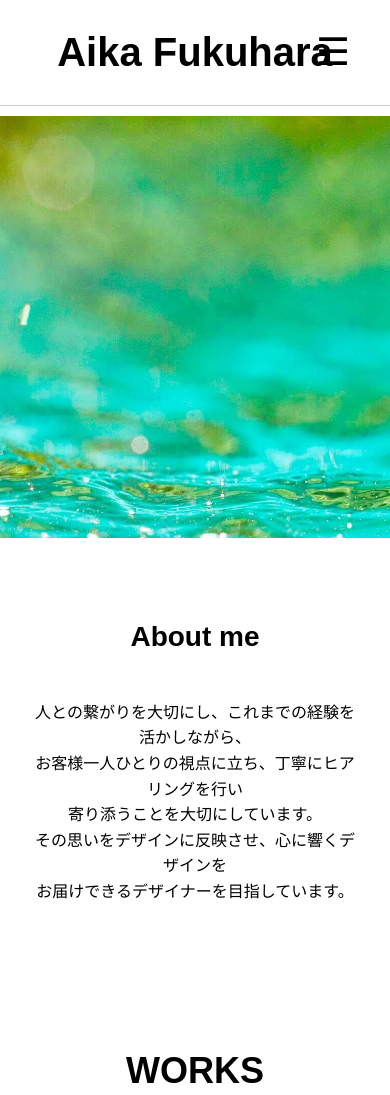
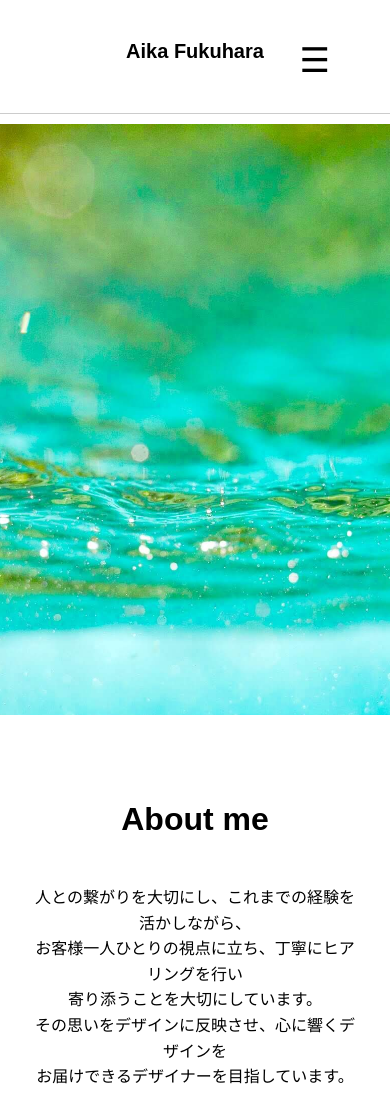
Before and after one commit to arpka/portfolio, a plain HTML site: page index.html in a window 390 px wide. Shown: the top 1095 px of the page. Drawn offline with Linux system fonts and the light colour scheme.

Commit message:
Update style.css

```diff
--- a/style.css
+++ b/style.css
@@ -539,8 +539,7 @@ html {
 }
 
 
-/* --- タブレット（481px〜768px） --- */
-@media (min-width: 481px) and (max-width: 768px) {
+@media (max-width: 480px) {
 
   .site-header {
     padding: 40px 40px;
@@ -626,7 +625,7 @@ html {
 }
 
 .logo {
-  font-size: 40px;
+  font-size: 20px;
 }
 
 
@@ -641,17 +640,18 @@ html {
   gap: 30px;
 }
 
-/* ----------------------------- */
-@media (max-width: 768px) {
+
+@media (max-width: 480px) {
   .hamburger {
     display: block;
-    font-size: 38px;
+    font-size: 34px;
     cursor: pointer;
     position: absolute;
     top: 0px;
     right: 20px;
     z-index: 10;
   }
+
 
   .site-nav {
     display: none;
```
